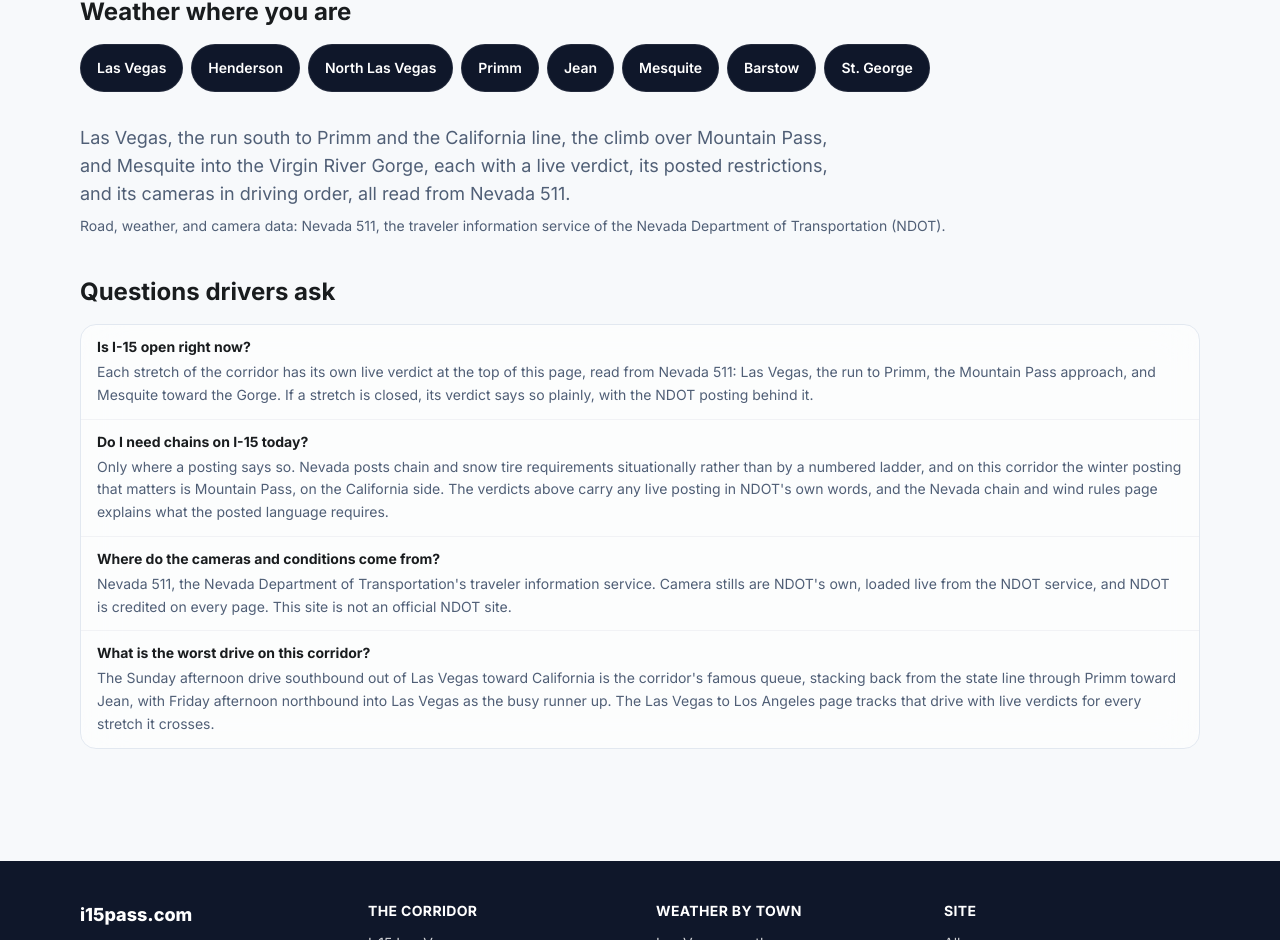
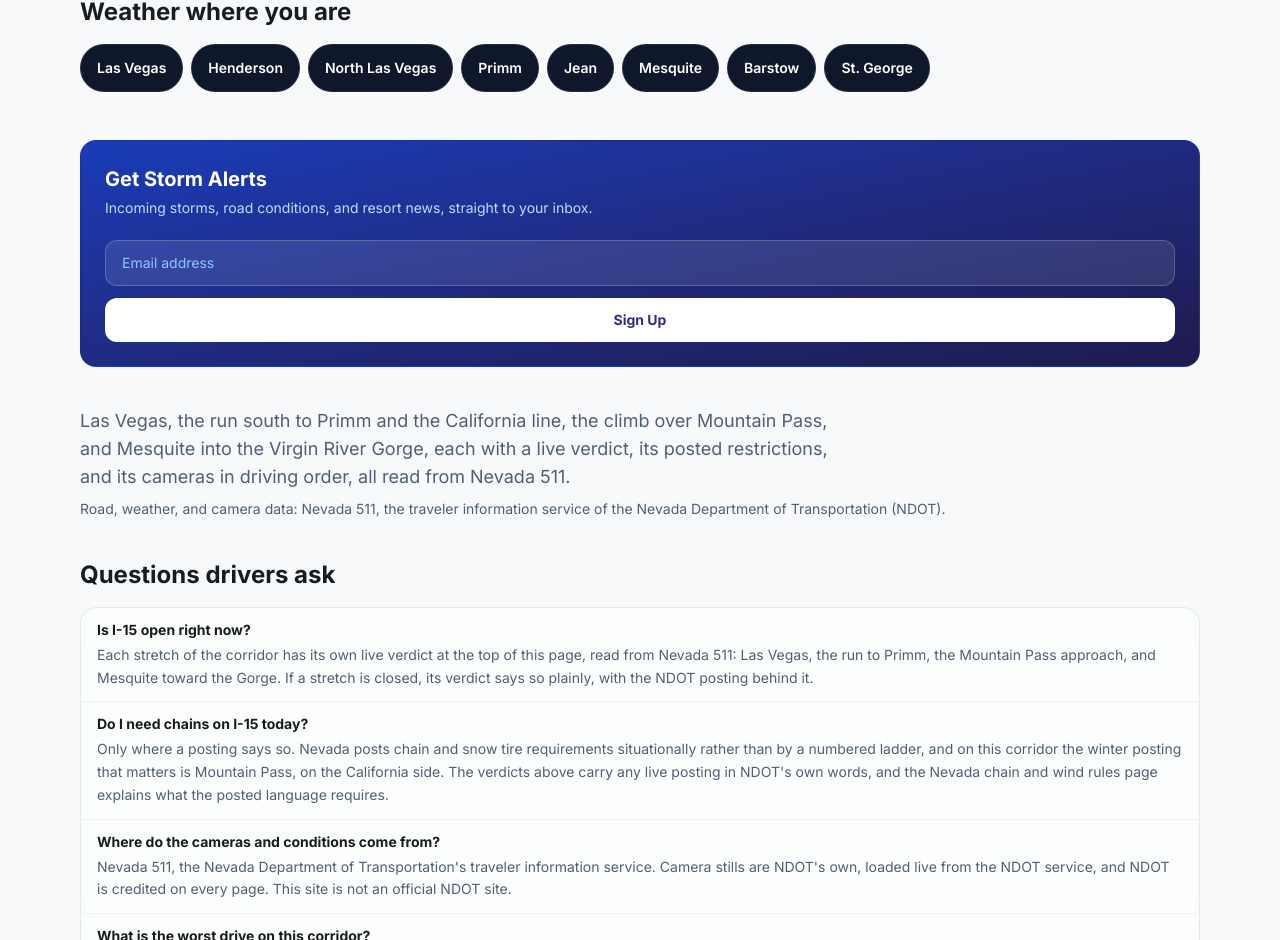
Before and after one commit to i80pass/i15pass, a Next.js app: page / in a window 1280 px wide. Shown: the part 3037-3977 px from the top of the page. Built offline with nearby package versions, Linux system fonts and the light colour scheme; no server answers.

Commit message:
Render storm alert signup on homepage

```diff
--- a/app/page.js
+++ b/app/page.js
@@ -2,6 +2,7 @@ import Link from "next/link";
 import StatusBanner from "@/components/StatusBanner";
 import CameraGrid from "@/components/CameraGrid";
 import FaqBlock from "@/components/FaqBlock";
+import StormAlerts from "@/components/StormAlerts";
 import AdSlot from "@/components/AdSlot";
 import JsonLd from "@/components/JsonLd";
 import { SITE } from "@/lib/site-config";
@@ -118,6 +119,10 @@ export default async function HomePage() {
         </div>
       </section>
 
+      <div className="mt-12">
+        <StormAlerts />
+      </div>
+
       <p className="answer-first text-body-lg text-secondary mt-8 max-w-3xl leading-relaxed">
         {anyClosed
           ? "At least one stretch of I-15 on this corridor is closed right now according to Nevada 511. The verdicts above say which, and why, before you start the car."
```
